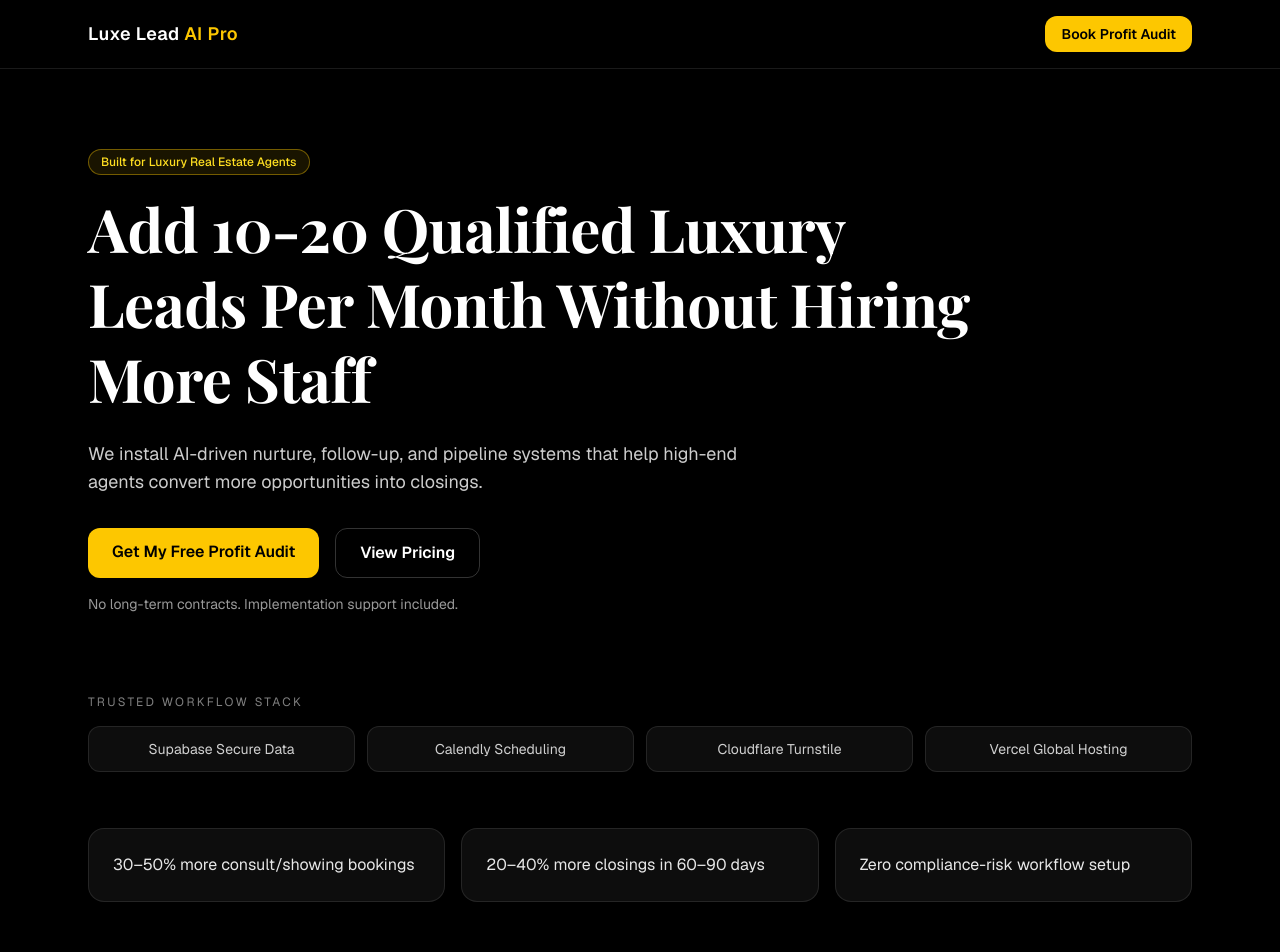
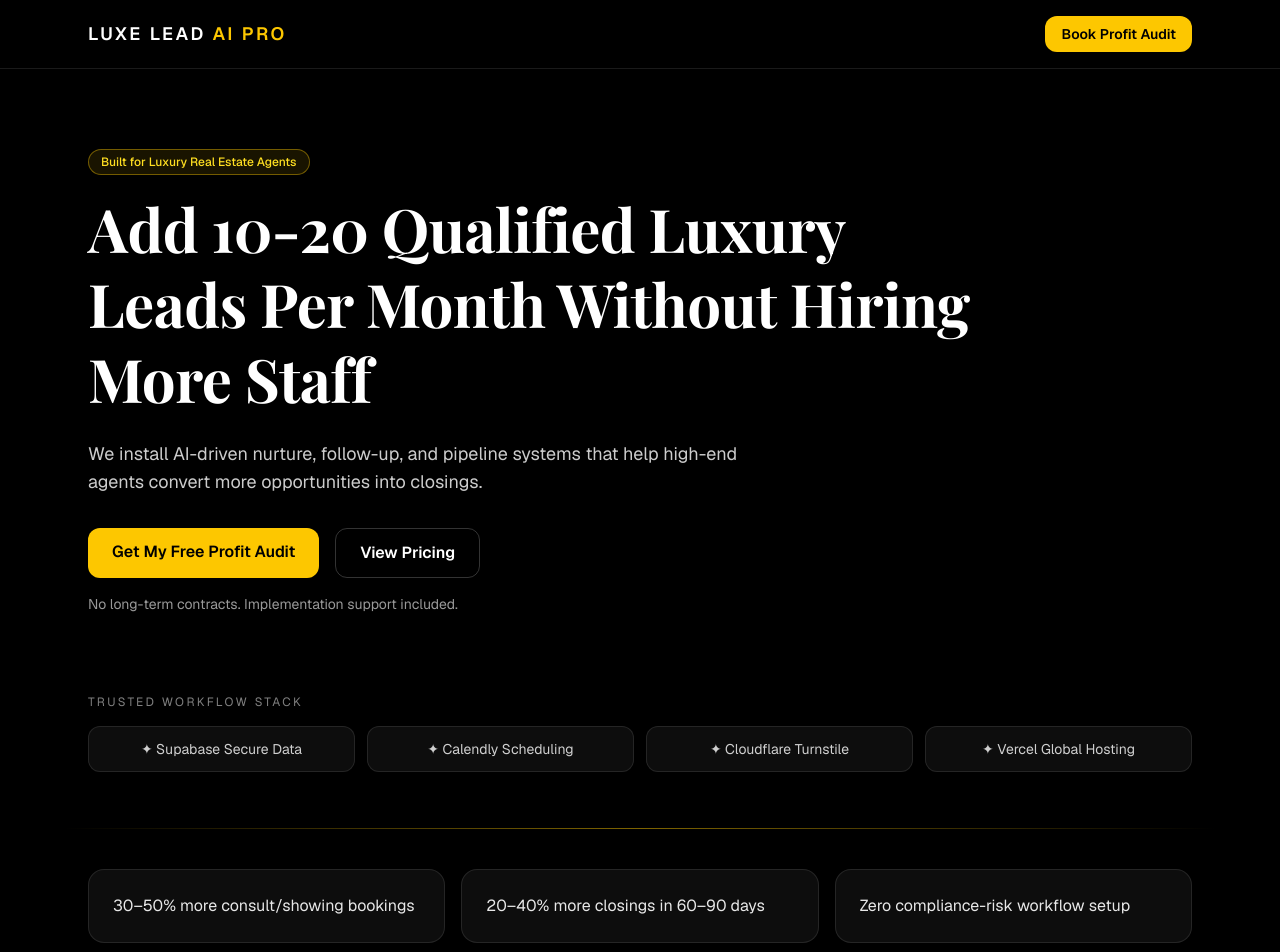
Before and after one commit to robopdesigns/luxeleadpro-site, a Next.js app: page / in a window 1280 px wide. Shown: the top 952 px of the page. Built offline with nearby package versions, Linux system fonts and the light colour scheme; no server answers; a web font is replaced by a local one.

Commit message:
style: add prestige visual accents and refined luxury branding details

```diff
--- a/app/page.tsx
+++ b/app/page.tsx
@@ -91,7 +91,7 @@ export default function HomePage() {
     <main className="min-h-screen bg-black text-white">
       <header className="border-b border-white/10">
         <div className="mx-auto flex w-full max-w-6xl items-center justify-between px-6 py-4">
-          <div className="text-lg font-semibold tracking-wide">
+          <div className="text-lg font-semibold tracking-[0.14em] uppercase">
             Luxe Lead <span className="text-yellow-400">AI Pro</span>
           </div>
           <a href="#lead-form" className="rounded-xl bg-yellow-400 px-4 py-2 text-sm font-semibold text-black hover:bg-yellow-300">
@@ -127,10 +127,10 @@ export default function HomePage() {
         <p className="mb-4 text-xs uppercase tracking-[0.2em] text-white/50">Trusted workflow stack</p>
         <div className="grid gap-3 sm:grid-cols-2 md:grid-cols-4">
           {[
-            "Supabase Secure Data",
-            "Calendly Scheduling",
-            "Cloudflare Turnstile",
-            "Vercel Global Hosting",
+            "✦ Supabase Secure Data",
+            "✦ Calendly Scheduling",
+            "✦ Cloudflare Turnstile",
+            "✦ Vercel Global Hosting",
           ].map((item) => (
             <div key={item} className="rounded-xl border border-white/10 bg-white/5 px-4 py-3 text-center text-sm text-white/80 transition hover:-translate-y-0.5 hover:border-yellow-400/40 hover:bg-white/[0.08]">
               {item}
@@ -139,13 +139,17 @@ export default function HomePage() {
         </div>
       </section>
 
-      <section className="mx-auto grid w-full max-w-6xl gap-4 px-6 pb-20 md:grid-cols-3">
+      <div className="mx-auto h-px w-full max-w-6xl bg-gradient-to-r from-transparent via-yellow-400/50 to-transparent" />
+
+      <section className="mx-auto grid w-full max-w-6xl gap-4 px-6 pb-20 pt-10 md:grid-cols-3">
         {["30–50% more consult/showing bookings", "20–40% more closings in 60–90 days", "Zero compliance-risk workflow setup"].map((item) => (
           <div key={item} className="rounded-2xl border border-white/10 bg-white/5 p-6 text-white/90 transition hover:-translate-y-1 hover:border-yellow-400/40 hover:bg-white/[0.08]">
             {item}
           </div>
         ))}
       </section>
+
+      <div className="mx-auto h-px w-full max-w-6xl bg-gradient-to-r from-transparent via-yellow-400/35 to-transparent" />
 
       <section className="border-y border-white/10 bg-white/5 py-20">
         <div className="mx-auto w-full max-w-6xl px-6">
```
